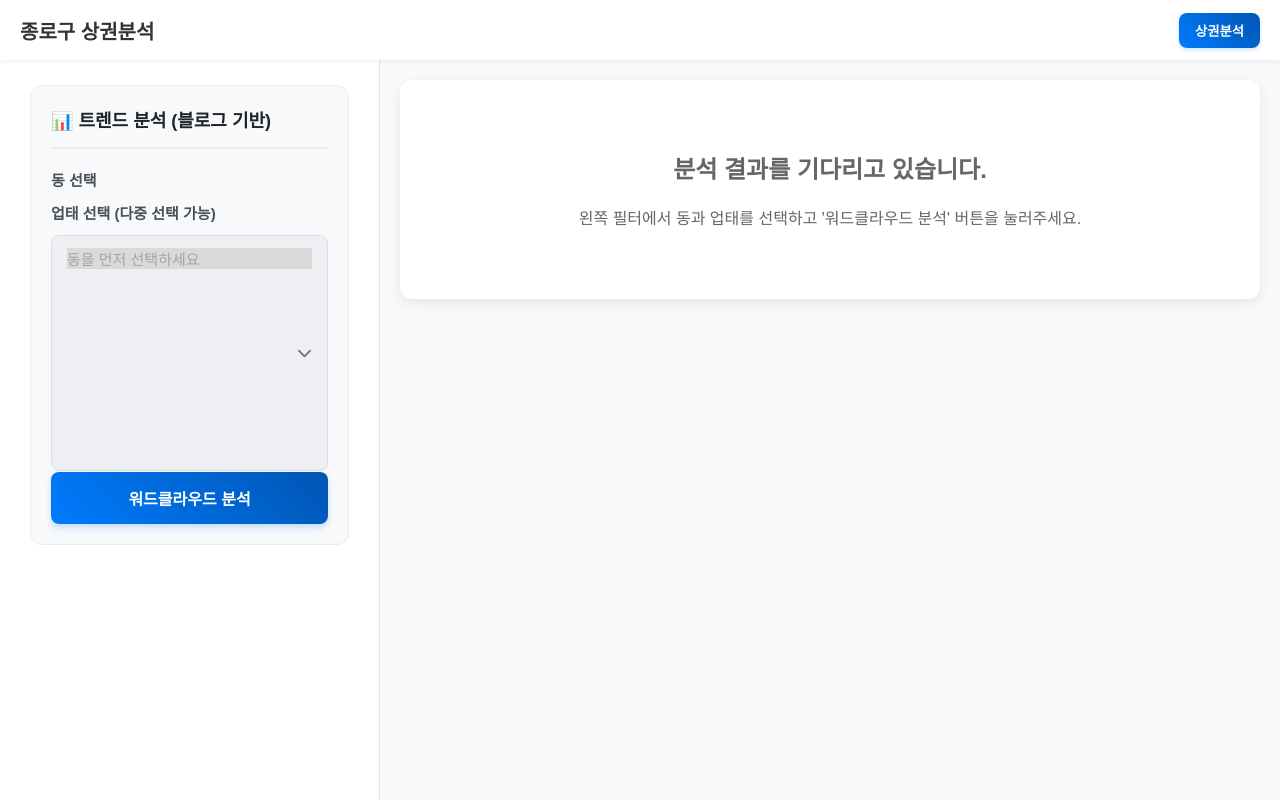
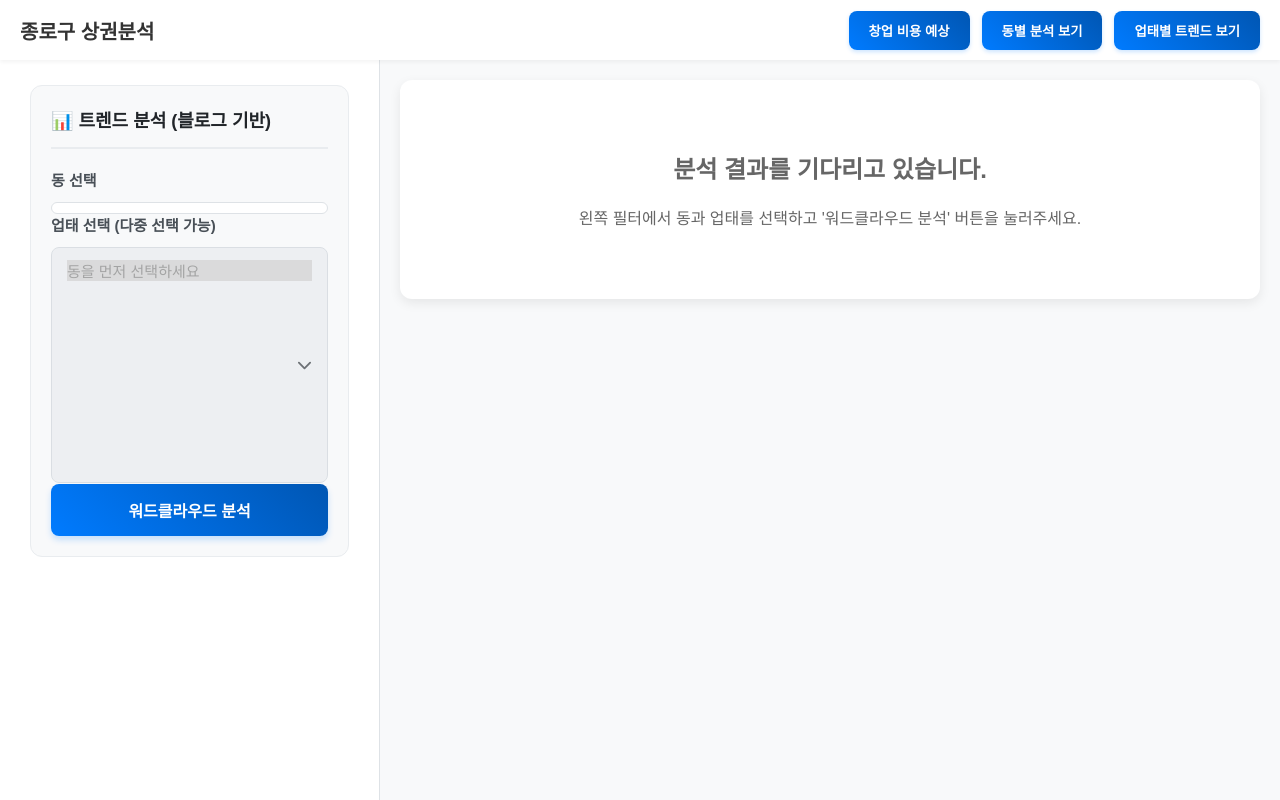
Before and after one commit to Zeus-pymongo/webproject, a Flask app: page / in a window 1280 px wide. Run offline with Flask 3, Linux system fonts and the light colour scheme; data that the repository does not hold is empty.

Commit message:
rollback

```diff
--- a/my-flask-app/app.py
+++ b/my-flask-app/app.py
@@ -350,7 +350,7 @@ def get_restaurants_by_dong():
         restaurants = list(collection.find(
             {'admin_dong': dong_name},
             {'name': 1, 'category': 1, 'rating': 1, 'visitor_reviews': 1}, # '_id': 0 제거
-            sort=[('weighted_score', -1)]
+            sort=[('visitor_reviews', -1)]
         ))
 
         # ▼▼▼ [추가] ObjectId를 문자열로 변환하는 로직 ▼▼▼
--- a/my-flask-app/static/css/style.css
+++ b/my-flask-app/static/css/style.css
@@ -144,12 +144,20 @@ html, body {
     flex-wrap: wrap;
     gap: 8px;
 }
-
+/* 동 선택 버튼 그룹 스타일 */
+.dong-buttons {
+    max-height: 200px; /* 너무 길어지면 스크롤바 생성 */
+    overflow-y: auto;
+    padding: 5px;
+    border: 1px solid #dee2e6;
+    border-radius: 8px;
+    background-color: #fff;
+}
 .filter-btn {
     padding: 8px 14px;
     border: 1px solid #ced4da;
     background: #fff;
-    border-radius: 20px;
+    border-radius: 20px; /* 둥근 버튼 */
     font-size: 14px;
     font-weight: 500;
     color: #495057;
@@ -158,7 +166,7 @@ html, body {
 }
 
 .filter-btn:hover {
-    background-color: #e9ecef;
+    background-color: #f1f3f5;
     border-color: #adb5bd;
 }
 
@@ -707,3 +715,70 @@ a.top-restaurant-item, a.restaurant-item {
     font-size: 15px;
     margin-bottom: 5px;
 }
+/* style.css 파일 맨 아래에 추가 */
+
+.dong-summary {
+    display: flex;
+    gap: 15px;
+    background-color: #f8f9fa;
+    padding: 15px;
+    border-radius: 8px;
+    margin-bottom: 20px;
+    border: 1px solid #e9ecef;
+}
+
+.summary-item {
+    flex: 1;
+    text-align: center;
+}
+
+.summary-label {
+    font-size: 14px;
+    color: #6c757d;
+    margin-bottom: 5px;
+}
+
+.summary-value {
+    font-size: 18px;
+    font-weight: bold;
+    color: #007bff;
+}
+/* static/css/style.css */
+
+/* --- 헤더 --- */
+.header-actions {
+    display: flex;
+    gap: 12px; /* 버튼 사이 간격 */
+}
+
+.btn-header { /* 모든 헤더 버튼에 적용될 공통 스타일 */
+    background: linear-gradient(45deg, #007bff, #0056b3);
+    color: white;
+    border: none;
+    padding: 10px 20px;
+    border-radius: 8px;
+    font-weight: 600;
+    cursor: pointer;
+    box-shadow: 0 2px 4px rgba(0, 123, 255, 0.2);
+    transition: all 0.2s ease-in-out;
+}
+
+.btn-header:hover {
+    transform: translateY(-2px);
+    box-shadow: 0 4px 8px rgba(0, 123, 255, 0.3);
+}
+
+/* --- 상권분석 모달 (MariaDB) 컨테이너 --- */
+/* ★★★ 지도와 함께 표시될 때를 위한 스타일 추가 ★★★ */
+.mariadb-analysis-container {
+    display: flex;
+    margin-top: 60px;
+    height: calc(100vh - 60px);
+}
+.mariadb-analysis-container .sidebar {
+    /* 기존 사이드바 스타일과 동일하게 사용 가능 */
+}
+.mariadb-analysis-container .map-container {
+    flex-grow: 1;
+    position: relative;
+}
--- a/my-flask-app/static/js/app.js
+++ b/my-flask-app/static/js/app.js
@@ -12,80 +12,9 @@ document.addEventListener('DOMContentLoaded', function () {
         const pyeongNextBtn = analysisModal.querySelector('#pyeong-next-btn');
         const typeBtns = analysisModal.querySelectorAll('.type-btn');
         const restartBtn = analysisModal.querySelector('#restart-analysis-btn');
-            const detailModal = document.getElementById('restaurantDetailModal');
-    const detailContent = document.getElementById('restaurant-detail-content');
-    const detailModalCloseBtn = detailModal.querySelector('.close');
+
         let analysisSelections = {};
-detailModalCloseBtn.addEventListener('click', () => {
-        detailModal.style.display = 'none';
-    });
-       const allRestaurantsList = document.getElementById('all-restaurants-list');
-    if(allRestaurantsList) {
-        allRestaurantsList.addEventListener('click', function(event) {
-            const restaurantItem = event.target.closest('.restaurant-item');
-            if (restaurantItem) {
-                const restaurantId = restaurantItem.dataset.id;
-                showRestaurantDetails(restaurantId);
-            }
-        });
-    }
-async function showRestaurantDetails(restaurantId) {
-    const detailModal = document.getElementById('restaurantDetailModal');
-    const detailContent = document.getElementById('restaurant-detail-content');
-    if (!detailModal || !detailContent) return;
 
-    detailModal.style.display = 'flex';
-    detailContent.innerHTML = '<p>상세 정보를 불러오는 중...</p>';
-
-    // [진단 로그 1] 함수가 올바른 ID로 호출되었는지 확인
-    console.log(`[진단] 맛집 ID: ${restaurantId} 상세 정보 요청 시작`);
-
-    try {
-        const response = await fetch(`/api/restaurant/${restaurantId}`);
-        if (!response.ok) {
-            throw new Error(`서버 응답 오류: ${response.status}`);
-        }
-
-        const data = await response.json();
-        // [진단 로그 2] 서버로부터 받은 실제 데이터 확인
-        console.log("[진단] 서버로부터 받은 데이터:", data);
-
-        if (data.success) {
-            const { restaurant, blogs } = data;
-
-            const blogsHTML = blogs.length > 0 ? blogs.map(blog => `
-                <li>
-                    <a href="${blog.blog_url}" target="_blank" rel="noopener noreferrer">${blog.title}</a>
-                    <span>(${blog.post_date})</span>
-                </li>
-            `).join('') : '<li>관련 블로그 리뷰가 없습니다.</li>';
-
-            detailContent.innerHTML = `
-                <div class="detail-header">
-                    <h2>${restaurant.name}</h2>
-                    <p class="category">${restaurant.category}</p>
-                    <p class="address">${restaurant.address}</p>
-                </div>
-                <div class="detail-stats">
-                    <p><strong>⭐ 평점:</strong> ${restaurant.rating || 'N/A'}</p>
-                    <p><strong>📝 방문자 리뷰:</strong> ${restaurant.visitor_reviews || 0}개</p>
-                    <p><strong>📝 평균 가격:</strong> ${Math.round(restaurant.avg_price || 0).toLocaleString('ko-KR')}원</p>
-                    <p><strong>📝 평점 요약:</strong> ${restaurant.review_summary || 0}</p>
-                    </div>
-                <div class="detail-blogs">
-                    <h3>관련 블로그 리뷰</h3>
-                    <ul>${blogsHTML}</ul>
-                </div>
-            `;
-        } else {
-            throw new Error(data.error || '알 수 없는 오류');
-        }
-    } catch (error) {
-        // [진단 로그 3] 에러 발생 시 내용 확인
-        console.error("❌ 상세 정보 로딩 실패:", error);
-        detailContent.innerHTML = `<p style="color:red;">상세 정보를 불러오는 데 실패했습니다: ${error.message}</p>`;
-    }
-}
         const showStep = (stepNumber) => {
             modalSteps.forEach(step => { step.style.display = 'none'; });
             const nextStep = analysisModal.querySelector(`#step${stepNumber}`);
@@ -282,8 +211,6 @@ async function fetchAllRestaurants(dongName) {
             data.restaurants.forEach(r => {
                 const item = document.createElement('div');
                 item.className = 'restaurant-item';
-                item.dataset.id = r._id; // ★★★★★ 이 줄을 추가하세요 ★★★★★
-
                 item.innerHTML = `
                     <div class="restaurant-info">
                         <p class="name">${r.name}</p>
@@ -294,9 +221,6 @@ async function fetchAllRestaurants(dongName) {
                         <p>📝 ${r.visitor_reviews || 0}</p>
                     </div>
                 `;
-                                item.addEventListener('click', () => {
-                    showRestaurantDetails(r._id);
-                });
                 listElem.appendChild(item);
             });
         } else {
--- a/my-flask-app/templates/index.html
+++ b/my-flask-app/templates/index.html
@@ -13,7 +13,10 @@
         <div class="header-content">
             <div class="logo"><h1>종로구 상권분석</h1></div>
             <div class="header-actions">
-                <button id="show-analysis-modal" class="btn-login">상권분석</button>
+<button id="show-analysis-modal" class="btn-header">창업 비용 예상</button>
+
+            <button id="show-dong-analysis-btn" class="btn-header">동별 분석 보기</button>
+            <button id="show-trend-analysis-btn" class="btn-header">업태별 트렌드 보기</button>
             </div>
         </div>
     </header>
@@ -128,7 +131,7 @@
 <div id="restaurantDetailModal" class="popup">
     <div class="popup-content large">
         <span class="close">&times;</span>
-        <div id="restaurant-detail-content">
+        <div id="modal-content-area">
             </div>
     </div>
 </div>
```
